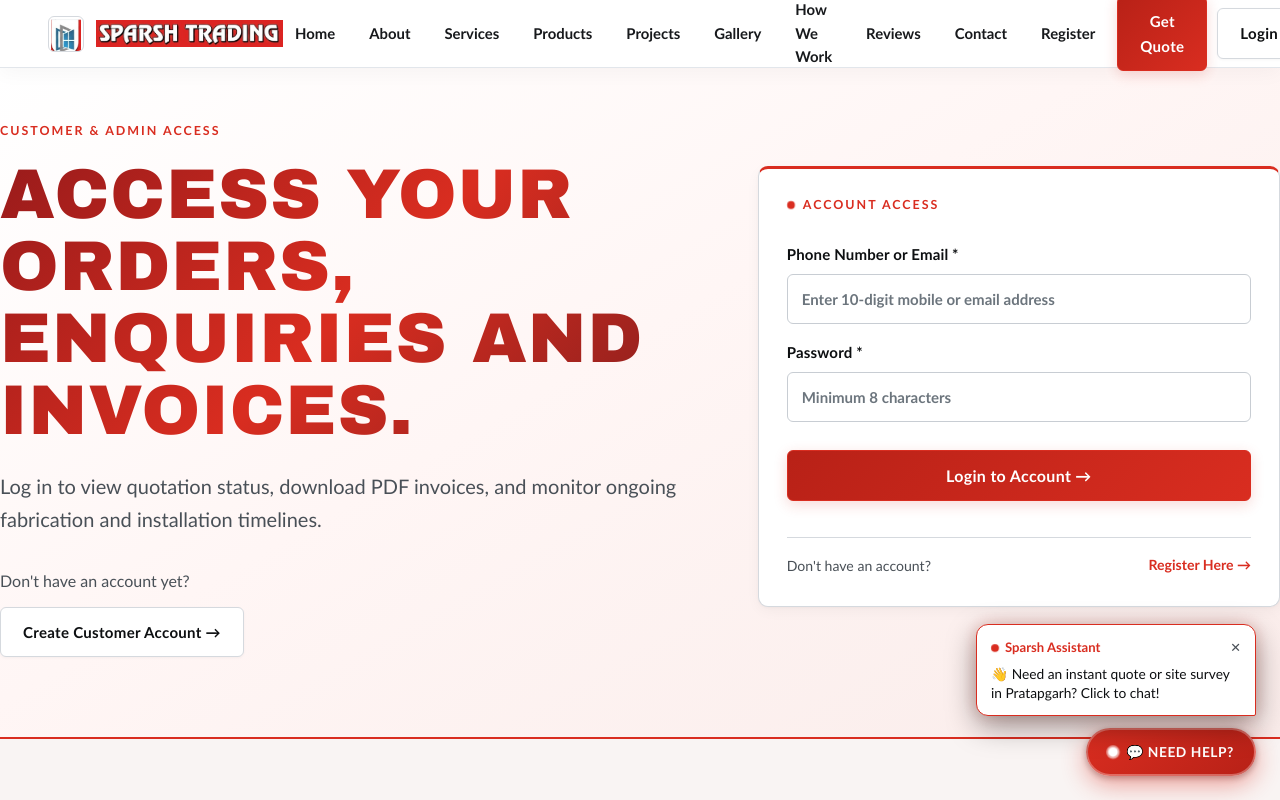
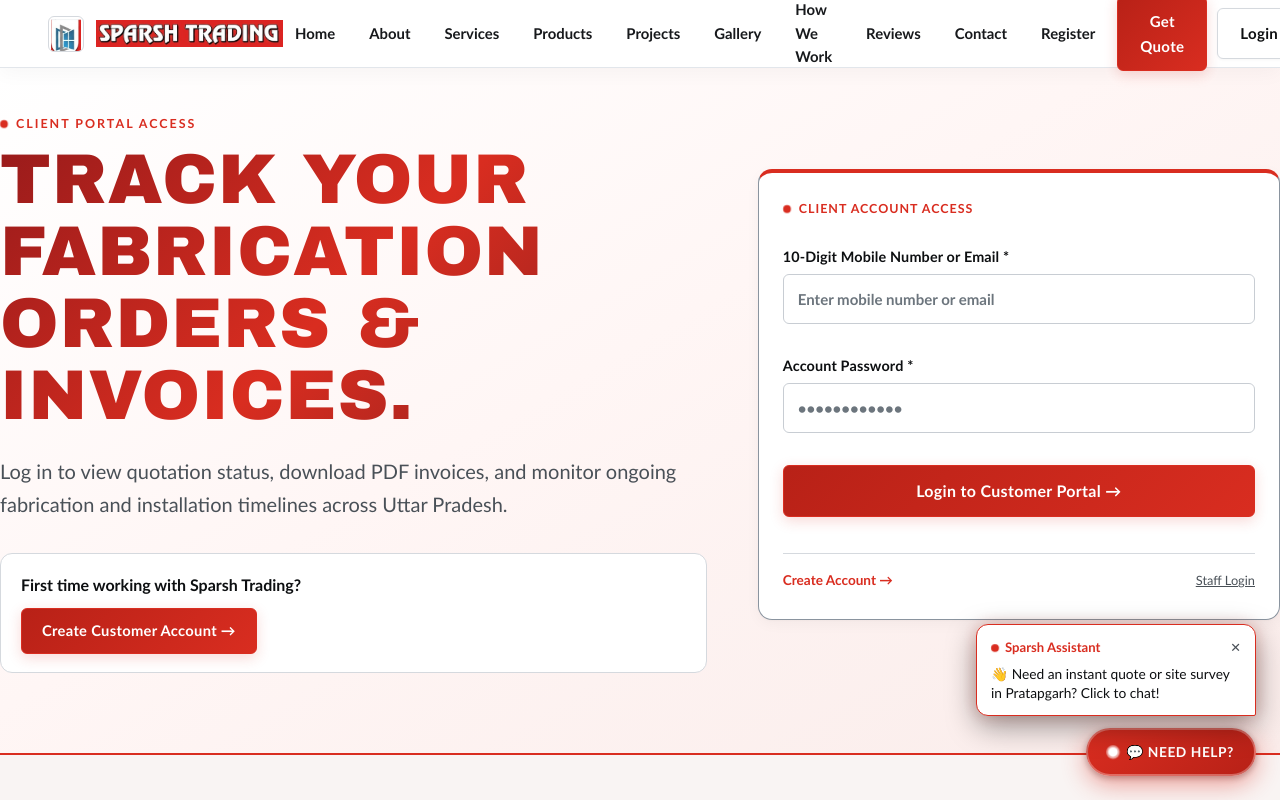
Before and after one commit to Code-AkarshMishra/Sparsh-Trading, a Next.js app: page /login in a window 1280 px wide. Shown: the top 800 px of the page. Built offline with nearby package versions, Linux system fonts and the light colour scheme; no server answers.

Commit message:
Separate admin and client login portals with honeypot anti-bot defense

```diff
--- a/app/login/page.tsx
+++ b/app/login/page.tsx
@@ -1,30 +1,40 @@
 import Link from "next/link";
 import { AuthForm } from "@/components/AuthForm";
+
+export const metadata = {
+  title: "Client & Customer Login | Sparsh Trading",
+  description: "Access your fabrication orders, laser measurements, and invoices."
+};
 
 export default function LoginPage() {
   return (
     <main className="section grid-bg subpage-main">
       <div className="wrap split">
         <div>
-          <span className="eyebrow">Customer &amp; Admin Access</span>
+          <div style={{ display: "flex", alignItems: "center", gap: 8, marginBottom: 8 }}>
+            <span className="brand-dot-pulse" />
+            <span className="eyebrow" style={{ color: "var(--red-2)", margin: 0, fontWeight: 700 }}>
+              Client Portal Access
+            </span>
+          </div>
           <h1 className="display big-title">
-            Access your orders, enquiries and invoices.
+            Track your fabrication orders &amp; invoices.
           </h1>
           <p className="section-lead">
-            Log in to view quotation status, download PDF invoices, and monitor ongoing fabrication and installation timelines.
+            Log in to view quotation status, download PDF invoices, and monitor ongoing fabrication and installation timelines across Uttar Pradesh.
           </p>
-          <div style={{ marginTop: 24 }}>
-            <p className="muted" style={{ marginBottom: 12 }}>
-              Don't have an account yet?
+
+          <div style={{ marginTop: 24, padding: "18px 20px", background: "var(--surface)", borderRadius: 12, border: "1.5px solid var(--border)" }}>
+            <p style={{ margin: "0 0 10px", fontWeight: 700, color: "var(--strong)" }}>
+              First time working with Sparsh Trading?
             </p>
-            <Link className="btn" href="/register">
+            <Link className="btn primary" href="/register" style={{ fontSize: "0.92rem", padding: "10px 20px" }}>
               Create Customer Account →
-
             </Link>
           </div>
         </div>
 
-        <AuthForm mode="login" />
+        <AuthForm mode="login" portal="customer" />
       </div>
     </main>
   );
--- a/app/robots.ts
+++ b/app/robots.ts
@@ -3,8 +3,9 @@ import type { MetadataRoute } from "next";
 export default function robots(): MetadataRoute.Robots {
   const base = process.env.APP_URL || "https://sparshtrading.shop";
   return {
-    rules: { userAgent: "*", allow: "/", disallow: ["/admin", "/dashboard"] },
+    rules: { userAgent: "*", allow: "/", disallow: ["/admin", "/admin-login", "/dashboard"] },
     sitemap: `${base}/sitemap.xml`,
     host: "https://sparshtrading.shop"
   };
+
 }
--- a/components/AuthForm.tsx
+++ b/components/AuthForm.tsx
@@ -4,7 +4,12 @@ import { FormEvent, useState } from "react";
 import { useRouter } from "next/navigation";
 import Link from "next/link";
 
-export function AuthForm({ mode }: { mode: "login" | "register" }) {
+interface AuthFormProps {
+  mode: "login" | "register";
+  portal?: "customer" | "admin";
+}
+
+export function AuthForm({ mode, portal = "customer" }: AuthFormProps) {
   const router = useRouter();
   const [message, setMessage] = useState("");
   const [loading, setLoading] = useState(false);
@@ -12,88 +17,155 @@ export function AuthForm({ mode }: { mode: "login" | "register" }) {
   async function submit(event: FormEvent<HTMLFormElement>) {
     event.preventDefault();
     setLoading(true);
-    setMessage("Processing authentication, please wait...");
-    const payload = Object.fromEntries(new FormData(event.currentTarget).entries());
+    setMessage("Verifying credentials...");
+
+    const formData = new FormData(event.currentTarget);
+    const payload = Object.fromEntries(formData.entries());
+    payload.portal = portal;
 
     try {
-      const res = await fetch(`/api/auth/${mode}`, {
+      const endpoint = mode === "register" ? "/api/auth/register" : "/api/auth/login";
+      const res = await fetch(endpoint, {
         method: "POST",
         headers: { "Content-Type": "application/json" },
         body: JSON.stringify(payload)
       });
       const json = await res.json();
+
       if (!res.ok) {
         setLoading(false);
-        return setMessage(json.message || "Invalid credentials or user already exists.");
+        return setMessage(json.message || "Invalid credentials. Please verify your details.");
       }
 
       const role = json.data?.user?.role;
-      setMessage("Authenticated successfully! Redirecting...");
+      const targetUrl = json.data?.redirectTo || (role === "CUSTOMER" ? "/dashboard" : "/admin");
+
+      setMessage("Authenticated successfully! Redirecting securely...");
       setTimeout(() => {
-        if (role === "CUSTOMER") {
-          router.push("/dashboard");
-        } else {
-          router.push("/admin");
-        }
+        router.push(targetUrl);
         router.refresh();
-      }, 500);
+      }, 400);
     } catch {
       setLoading(false);
-      setMessage("Connection issue. Please verify credentials or try again.");
+      setMessage("Network connection issue. Please try again.");
     }
   }
 
+  const isAdmin = portal === "admin";
+
   return (
-    <form className="form card" onSubmit={submit} style={{ borderTop: "3px solid var(--red-2)", padding: 28 }}>
+    <form
+      className="form card"
+      onSubmit={submit}
+      style={{
+        border: "1.5px solid var(--border-strong)",
+        borderTop: `4px solid ${isAdmin ? "#b82117" : "var(--red-2)"}`,
+        padding: "28px 24px",
+        borderRadius: 14,
+        background: "var(--surface)",
+        boxShadow: "var(--card-shadow)"
+      }}
+    >
+      {/* Invisible Anti-Bot Honeypot Trap Field */}
+      <div style={{ display: "none", visibility: "hidden", height: 0, overflow: "hidden" }} aria-hidden="true">
+        <input
+          name="honeypot"
+          type="text"
+          tabIndex={-1}
+          autoComplete="off"
+          placeholder="Leave this empty"
+        />
+      </div>
+
       <div style={{ display: "flex", alignItems: "center", gap: 8, marginBottom: 12 }}>
-        <span className="brand-dot-pulse" />
-        <span className="eyebrow" style={{ color: "var(--red-2)", margin: 0, fontWeight: 700 }}>
-          {mode === "login" ? "Account Access" : "Customer Registration"}
+        <span className="brand-dot-pulse" style={{ background: isAdmin ? "#b82117" : "var(--red-2)" }} />
+        <span
+          className="eyebrow"
+          style={{
+            color: isAdmin ? "#b82117" : "var(--red-2)",
+            margin: 0,
+            fontWeight: 800,
+            letterSpacing: "0.08em"
+          }}
+        >
+          {isAdmin
+            ? "🔒 Restricted Admin Portal"
+            : mode === "login"
+            ? "Client Account Access"
+            : "Customer Registration"}
         </span>
       </div>
 
       {mode === "register" && (
-        <label>
-          Full Name *
+        <label style={{ display: "block", marginBottom: 14 }}>
+          <span style={{ fontSize: "0.9rem", fontWeight: 700, display: "block", marginBottom: 6 }}>Full Name *</span>
           <input name="name" required minLength={2} placeholder="e.g. Rahul Sharma" />
         </label>
       )}
 
       {mode === "login" ? (
-        <label>
-          Phone Number or Email *
-          <input name="login" required placeholder="Enter 10-digit mobile or email address" />
+        <label style={{ display: "block", marginBottom: 14 }}>
+          <span style={{ fontSize: "0.9rem", fontWeight: 700, display: "block", marginBottom: 6 }}>
+            {isAdmin ? "Admin Username or Registered Email *" : "10-Digit Mobile Number or Email *"}
+          </span>
+          <input
+            name="login"
+            required
+            autoComplete="username"
+            placeholder={isAdmin ? "Enter admin login username or email" : "Enter mobile number or email"}
+          />
         </label>
       ) : (
         <>
-          <label>
-            10-Digit Mobile Number *
+          <label style={{ display: "block", marginBottom: 14 }}>
+            <span style={{ fontSize: "0.9rem", fontWeight: 700, display: "block", marginBottom: 6 }}>10-Digit Mobile Number *</span>
             <input name="phone" required type="tel" minLength={10} placeholder="e.g. 9876543210" />
           </label>
-          <label>
-            Email Address (Optional)
+          <label style={{ display: "block", marginBottom: 14 }}>
+            <span style={{ fontSize: "0.9rem", fontWeight: 700, display: "block", marginBottom: 6 }}>Email Address (Optional)</span>
             <input name="email" type="email" placeholder="name@example.com" />
           </label>
-          <label>
-            Site / Delivery Address in UP
-            <textarea name="address" rows={2} placeholder="e.g. Civil Lines, Pratapgarh / Ashtbhuja Nagar" />
+          <label style={{ display: "block", marginBottom: 14 }}>
+            <span style={{ fontSize: "0.9rem", fontWeight: 700, display: "block", marginBottom: 6 }}>Site / Delivery Location in UP</span>
+            <textarea name="address" rows={2} placeholder="e.g. Civil Lines, Pratapgarh" />
           </label>
         </>
       )}
 
-      <label>
-        Password *
+      <label style={{ display: "block", marginBottom: 16 }}>
+        <span style={{ fontSize: "0.9rem", fontWeight: 700, display: "block", marginBottom: 6 }}>
+          {isAdmin ? "Administrative Password *" : "Account Password *"}
+        </span>
         <input
           name="password"
           type="password"
-          minLength={8}
+          minLength={6}
           required
-          placeholder="Minimum 8 characters"
+          autoComplete={mode === "login" ? "current-password" : "new-password"}
+          placeholder="••••••••••••"
         />
       </label>
 
-      <button className="btn primary" type="submit" disabled={loading} style={{ marginTop: 12, padding: "12px 24px", fontSize: "1rem" }}>
-        {loading ? "Processing..." : mode === "login" ? "Login to Account →" : "Create Customer Account →"}
+      <button
+        className="btn primary"
+        type="submit"
+        disabled={loading}
+        style={{
+          width: "100%",
+          padding: "12px 24px",
+          fontSize: "1rem",
+          fontWeight: 800,
+          background: isAdmin ? "linear-gradient(90deg, #991b1b, #dc2626)" : undefined,
+          borderColor: isAdmin ? "#991b1b" : undefined
+        }}
+      >
+        {loading
+          ? "Authenticating..."
+          : isAdmin
+          ? "Enter Management Console →"
+          : mode === "login"
+          ? "Login to Customer Portal →"
+          : "Create Customer Account →"}
       </button>
 
       {message && (
@@ -102,23 +174,45 @@ export function AuthForm({ mode }: { mode: "login" | "register" }) {
           style={{
             marginTop: 14,
             padding: "10px 14px",
-            borderRadius: 6,
+            borderRadius: 8,
             background: message.includes("success") ? "rgba(34, 197, 94, 0.15)" : "rgba(217, 45, 32, 0.15)",
             color: message.includes("success") ? "#16a34a" : "var(--red-2)",
-            fontWeight: 600,
-            fontSize: "0.9rem"
+            fontWeight: 700,
+            fontSize: "0.88rem"
           }}
         >
           {message}
         </div>
       )}
 
-      <div style={{ marginTop: 20, paddingTop: 16, borderTop: "1px solid var(--border)", display: "flex", justifyContent: "space-between", fontSize: "0.88rem" }}>
-        {mode === "login" ? (
+      {/* Cross-Link Gateways */}
+      <div
+        style={{
+          marginTop: 20,
+          paddingTop: 16,
+          borderTop: "1px solid var(--border)",
+          display: "flex",
+          justifyContent: "space-between",
+          alignItems: "center",
+          flexWrap: "wrap",
+          gap: 8,
+          fontSize: "0.85rem"
+        }}
+      >
+        {isAdmin ? (
           <>
-            <span className="muted">Don't have an account?</span>
+            <span className="muted">Looking for client orders?</span>
+            <Link href="/login" style={{ color: "var(--red-2)", fontWeight: 700 }}>
+              Client Portal →
+            </Link>
+          </>
+        ) : mode === "login" ? (
+          <>
             <Link href="/register" style={{ color: "var(--red-2)", fontWeight: 700 }}>
-              Register Here →
+              Create Account →
+            </Link>
+            <Link href="/admin-login" className="muted" style={{ fontSize: "0.8rem", textDecoration: "underline" }}>
+              Staff Login
             </Link>
           </>
         ) : (
```
Also changed, not shown: app/admin-login/page.tsx (added, +45 -0 lines), app/api/auth/login/route.ts (+50 -7 lines).
